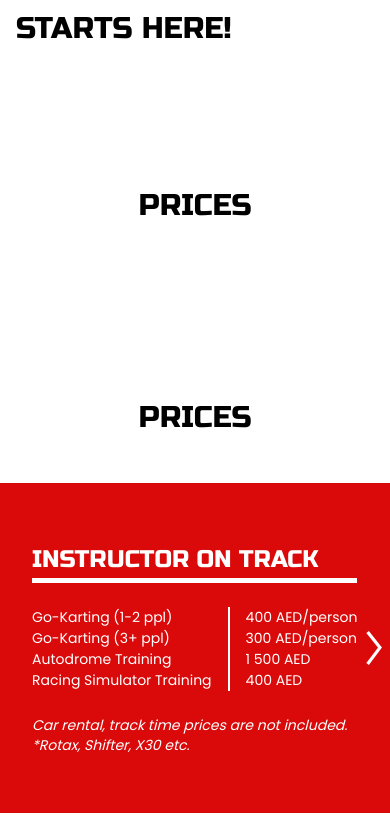
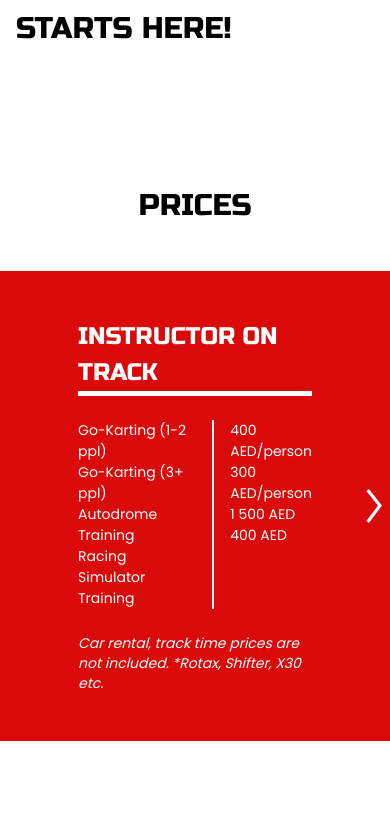
Before and after one commit to egorxvc/continental-next, a Next.js app: page / in a window 390 px wide. Shown: the part 3052-3884 px from the top of the page. Built offline with nearby package versions, Linux system fonts and the light colour scheme.

Commit message:
dorabotki 17.06

```diff
--- a/app/components/prices-section.tsx
+++ b/app/components/prices-section.tsx
@@ -131,9 +131,9 @@ export default function PricesSection() {
 
     return (
         <>
-            <div className="container mx-auto py-16 md:py-32">
+            <div className="hidden xl:block container mx-auto py-16 md:py-32">
                 <h2 className="h2 text-center mb-12">Prices</h2>
-            <div className="hidden lg:flex">
+            <div className="flex">
                 {
                     [...prices].map((price, idx) => (
                         <div
@@ -141,7 +141,7 @@ export default function PricesSection() {
                             className="parallelogram-md flex-1 bg-gray-500 hover:bg-accent transition text-white container text-whiteshadow p-8 px-16">
                             <div className="flex flex-col justify-between h-full">
                                 <h3 className="text-xl font-mono bold">{price.title}</h3>
-                                <div className="border-t-[2px] border-white flex py-4 text-md flex-col gap-2">
+                                <div className="border-t-[2px] border-white flex py-4 small flex-col gap-2">
                                     {
                                         [...price.carList].map((car, _) => (
                                             <div key={car.title} className="flex flex-col gap-1 h-full">
@@ -178,7 +178,7 @@ export default function PricesSection() {
             </div>
 
             </div>
-            <div className="overflow-x-hidden py-16 md:py-32 lg:hidden">
+            <div className="overflow-x-hidden py-16 md:py-32 xl:hidden">
                 <MotionConfig transition={{
                     duration: 0.5, ease: [0.32, 0.72, 0, 1]
                 }}>
@@ -220,21 +220,20 @@ export default function PricesSection() {
                         </div>
                         <motion.div
                             animate={{x: `calc(-${current * 100}% - ${current}rem)`}}
-                            className="flex flex-nowrap gap-4">
+                            className="flex flex-nowrap gap-4 items-start">
                             {
                                 [...prices].map((price, idx) => (
                                     <motion.div
-                                        className="parallelogram-md w-full bg-accent text-white container shrink-0 flex justify-center items-center text-whiteshadow p-8"
+                                        className="parallelogram-md min-w-[100dvw] bg-accent text-white container flex justify-center items-center text-whiteshadow px-[20%] py-12"
                                         key={price.title}
                                         animate={{
                                             // scale: current === idx ? 1 : 0.9,
-                                            y: current === idx ? '0' : '80px',
                                             x: current === idx ? '0' : '0',
                                             opacity: current === idx ? 1 : 0.5,
                                             backgroundColor: current === idx ? '#DA0A0A' : '#000000'
                                         }}
                                     >
-                                        <div className="flex flex-col items-start">
+                                        <div className="flex flex-col items-start w-full">
                                             <h3 className="h4">{price.title}</h3>
                                             <div className="border-t-[5px] border-white flex py-6 body flex-col gap-6">
                                                 {
```
